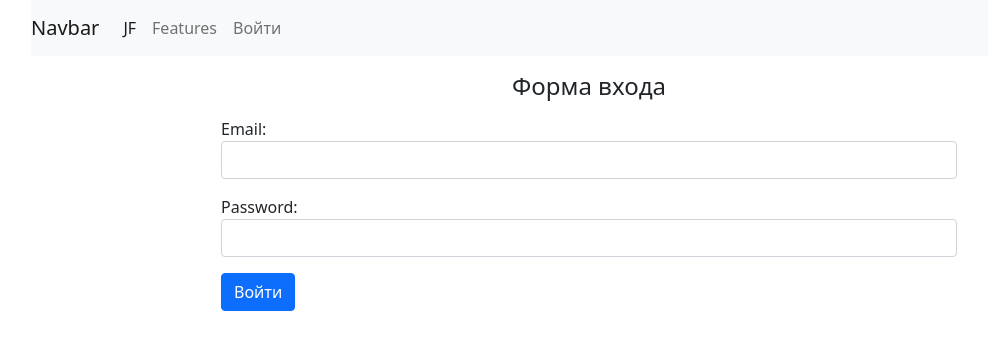
After one commit to KrivovDE/Scraping_service, a Django app: page /accounts/login/ in a window 1280 px wide. The commit adds this page. Shown: the top 350 px of the page, without its empty margins (51-1039 px from the left). Run offline with Django 3.2, Linux system fonts and the light colour scheme.

Commit message:
reinstallation pycharm

```diff
--- /dev/null
+++ b/src/accounts/forms.py
@@ -0,0 +1,40 @@
+from django import forms
+from django.contrib.auth import get_user_model, authenticate
+from django.contrib.auth.hashers import check_password
+
+User = get_user_model()
+
+class UserLoginForm(forms.Form):
+    email = forms.CharField(widget=forms.EmailInput(attrs={'class': 'form-control'}))
+    password = forms.CharField(widget=forms.PasswordInput(attrs={'class': 'form-control'}))
+
+    def clean(self, *args, **kwargs):
+        email = self.cleaned_data.get('email').strip()
+        password = self.cleaned_data.get('password').strip()
+
+        if email and password:
+            qs = User.objects.filter(email=email)
+            if not qs.exists():
+                raise forms.ValidationError('Нет такого пользователя!')
+            if not check_password(password, qs[0].password):
+                raise forms.ValidationError('Пароль не верный!')
+            user = authenticate(email=email, password=password)
+            if not user:
+                raise forms.ValidationError('Данный аккаунт отключен!')
+        return super(UserLoginForm, self).clean(*args, **kwargs)
+
+
+class UserRegistrationForm(forms.ModelForm):
+    email = forms.CharField(label='Введите email', widget=forms.EmailInput(attrs={'class': 'form-control'}))
+    password = forms.CharField(label='Введите пароль', widget=forms.PasswordInput(attrs={'class': 'form-control'}))
+    password2 = forms.CharField(label='Повторите пароль', widget=forms.PasswordInput(attrs={'class': 'form-control'}))
+
+    class Meta:
+        model = User
+        fields = ('email',)
+
+    def clean_password2(self):
+        data = self.cleaned_data
+        if data['password'] != data['password2']:
+            raise forms.ValidationError('Пароли не совпадают!')
+        return data['password2']
--- /dev/null
+++ b/src/accounts/templates/accounts/login.html
@@ -0,0 +1,18 @@
+{% extends "base.html" %}
+{% block title %} Login {% endblock %}
+
+{% block content %}
+
+<div class="row">
+    <div class="col-md-8 mx-auto">
+        <h4 class="text-center my-3">Форма входа</h4>
+        <form method="POST" action="">{% csrf_token %}
+           <div class="form-group">
+                  {{ form.as_p }}
+           </div>
+    <button type="submit" class="btn btn-primary">Войти</button>
+       </form>
+    </div>
+</div>
+
+{% endblock %}
--- /dev/null
+++ b/src/accounts/urls.py
@@ -0,0 +1,7 @@
+from django.urls import path
+from accounts.views import login_view, logout_view
+
+urlpatterns = [
+    path('login/', login_view, name='login'),
+    path('logout/', logout_view, name='logout'),
+]
--- a/src/accounts/views.py
+++ b/src/accounts/views.py
@@ -1,3 +1,21 @@
-from django.shortcuts import render
+from django.shortcuts import render, redirect
+from django.contrib.auth import authenticate, login, logout
 
-# Create your views here.
+from accounts.forms import UserLoginForm
+
+
+def login_view(request):
+    form = UserLoginForm(request.POST or None)
+    if form.is_valid():
+        data = form.cleaned_data
+        email = data.get('email')
+        password = data.get('password')
+        user = authenticate(request, email=email, password=password)
+        login(request, user)
+        return redirect('home')
+    return render(request, 'accounts/login.html', {'form': form})
+
+
+def logout_view(request):
+    logout(request)
+    return redirect('home')
--- a/src/scraping_service/urls.py
+++ b/src/scraping_service/urls.py
@@ -14,11 +14,12 @@ Including another URLconf
     2. Add a URL to urlpatterns:  path('blog/', include('blog.urls'))
 """
 from django.contrib import admin
-from django.urls import path
+from django.urls import path, include
 from scraping.views import home_view, list_view
 
 urlpatterns = [
     path('admin/', admin.site.urls),
-    path('list', list_view, name='list'),
+    path('list/', list_view, name='list'),
+    path('accounts/', include(('accounts.urls', 'accounts'))),
     path('', home_view, name='home'),
 ]
--- a/src/templates/base.html
+++ b/src/templates/base.html
@@ -25,12 +25,15 @@
               <li class="nav-item">
                 <a class="nav-link" href="#">Features</a>
               </li>
-              <li class="nav-item">
-                <a class="nav-link" href="#">Pricing</a>
-              </li>
-              <li class="nav-item">
-                <a class="nav-link disabled">Disabled</a>
-              </li>
+              {% if user.is_authenticated %}
+                <li class="nav-item">
+                  <a class="nav-link" href="{% url 'accounts:logout' %}">Выйти</a>
+                </li>
+              {% else %}
+                <li class="nav-item">
+                  <a class="nav-link" href="{% url 'accounts:login' %}">Войти</a>
+                </li>
+              {% endif %}
             </ul>
           </div>
         </nav>
```
Also changed, not shown: src/scraping/templates/scraping/list.html (+1 -24 lines), src/db.sqlite3.
